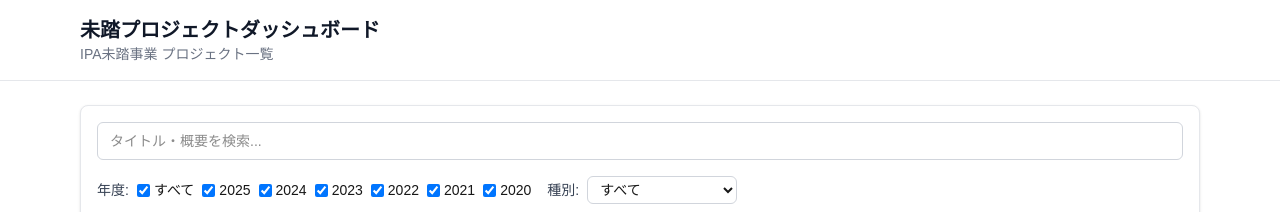
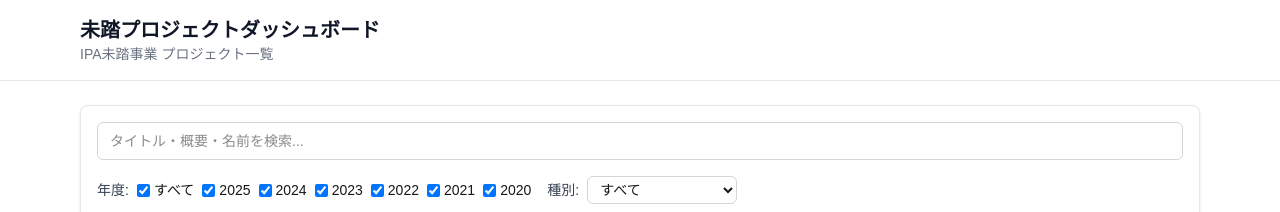
Before and after one commit to daigo38/mitou-dashboard, a Next.js app: page / in a window 1280 px wide. Shown: the top 212 px of the page. Built offline with nearby package versions, Linux system fonts and the light colour scheme.

Commit message:
Update search placeholder to mention name search
Co-Authored-By: Claude Opus 4.6 <noreply@anthropic.com>

```diff
--- a/src/components/FilterBar.tsx
+++ b/src/components/FilterBar.tsx
@@ -48,7 +48,7 @@ export default function FilterBar({
       <div>
         <input
           type="text"
-          placeholder="タイトル・概要を検索..."
+          placeholder="タイトル・概要・名前を検索..."
           value={searchQuery}
           onChange={(e) => onSearchChange(e.target.value)}
           className="w-full rounded-md border border-gray-300 px-3 py-2 text-sm focus:border-blue-500 focus:outline-none focus:ring-1 focus:ring-blue-500"
```
